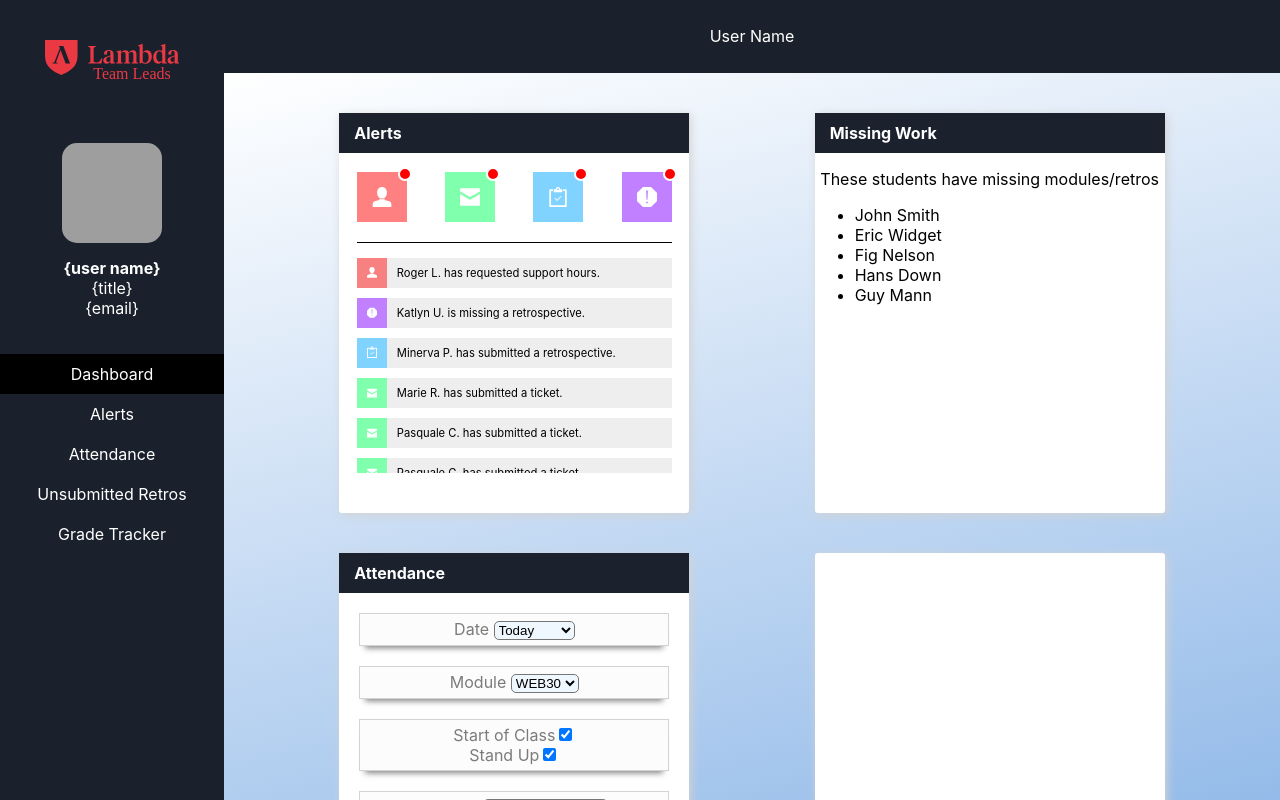
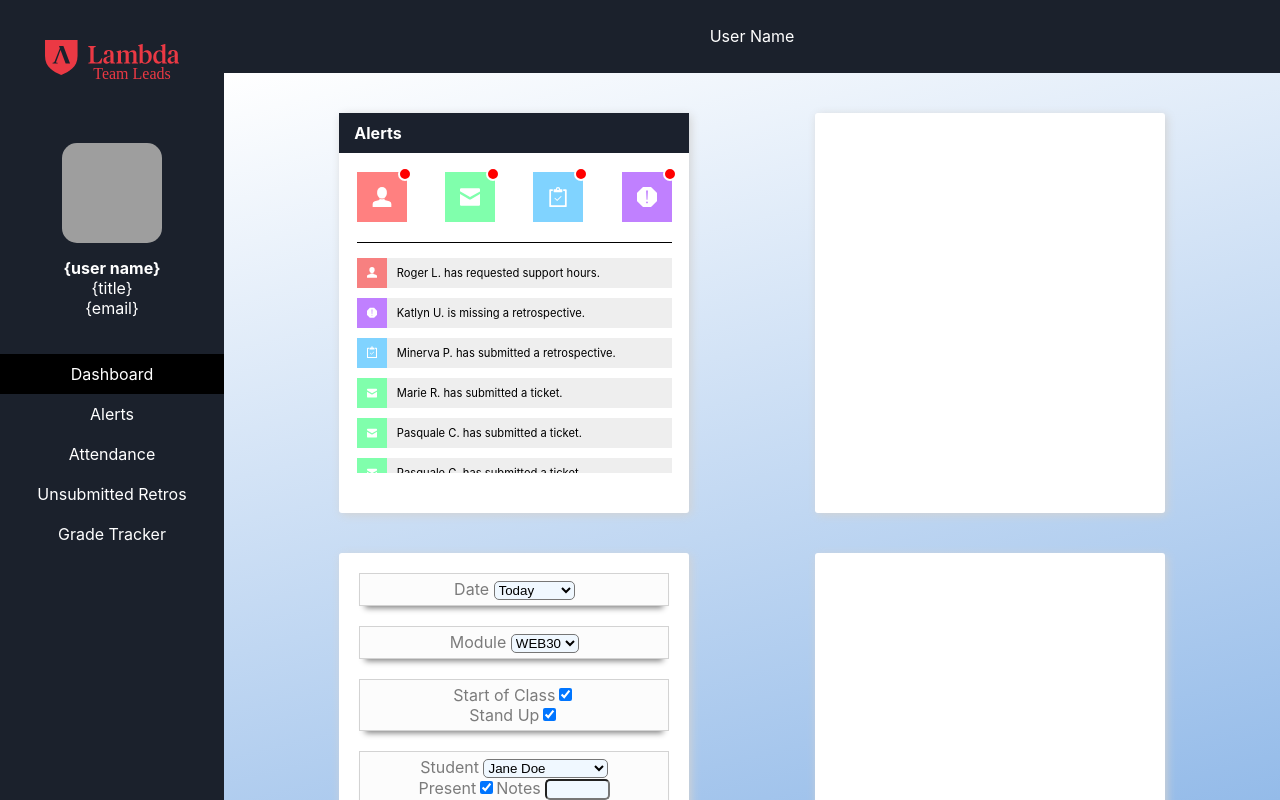
Before and after one commit to TL-Dashboard/frontend, a React (Create React App) app: page /dashboard in a window 1280 px wide. Built offline with nearby package versions, Linux system fonts and the light colour scheme; grey boxes are pictures that could not be loaded.

Commit message:
Removed MainWrap from main.js

```diff
--- a/src/components/Main/Main.js
+++ b/src/components/Main/Main.js
@@ -6,74 +6,21 @@ import {
 } from "react-router-dom";
 
 import withContext, { Provider } from '../../Context';
-import styled from "styled-components";
 
 import TileContainer from './Tiles/TileContainer';
 
 const Main = () => {
   return (
-    <MainWrap>
+    <div className='main'>
       <Router>
-        <Switch>
-          <Route exact path="/" render={props => <div {...props}>Login Page</div>} />
-          <Route path="/dashboard" render={props => <TileContainer {...props} />} />
-          <Route render={props => <h1>Page was not found.</h1>} />
-        </Switch>
+          <Switch>
+            <Route exact path="/" render={props => <div {...props}>Login Page</div>} />
+            <Route path="/dashboard" render={props => <TileContainer {...props} />} />
+            <Route render={props => <h1>Page was not found.</h1>} />
+          </Switch>
       </Router>
-    </MainWrap>
+    </div>
   );
 };
 
-const MainWrap = styled.div`
-  width: 100%;
-  height: 100%;
-  color: white;
-
-  display: flex;
-  flex-direction: column;
-  align-items: center;
-
-  background: rgb(255, 255, 255);
-  background: linear-gradient(
-    166deg,
-    rgba(255, 255, 255, 1) 0%,
-    rgba(148, 187, 233, 1) 100%
-  );
-  overflow-y: auto;
-
-  .tile-container {
-    margin-top: 20px;
-    max-width: 1368px;
-    display: flex;
-    flex-wrap: wrap;
-    justify-content: space-evenly;
-
-    .tile {
-      width: 350px;
-      height: 400px;
-
-      background-color: white;
-
-      margin-bottom: 20px;
-
-      border-radius: 3px;
-      box-shadow: 2px 2px 10px lightgray;
-
-      &__header {
-        width: 100%;
-        height: 40px;
-        color: white;
-        font-weight: bold;
-
-        background-color: #1B212D;
-
-        display: flex;
-        align-items: center;
-
-        padding-left: 15px;
-      }
-    }
-  }
-`;
-
 export default Main;
--- a/src/components/Main/Tiles/TileContainer.js
+++ b/src/components/Main/Tiles/TileContainer.js
@@ -1,25 +1,24 @@
 import React from "react";
 
-import Attendance from "../../Tiles/Attendance.js";
-import AlertTile from "../../Tiles/AlertTile.js";
-import MissingWork from "../../Tiles/MissingWork.js";
+import Attendance from "../../Tiles/Attendance";
+import AlertTile from '../../Tiles/AlertTile';
 
-import withContext, { Provider } from "../../../Context";
+import withContext, { Provider } from '../../../Context';
 
 const AlertTileWithContext = withContext(AlertTile);
 
 export default function TileContainer() {
     return (
-    <div className="tile-container">
+        <div className="main-container">
             <Tile title="Alerts">
                 <AlertTileWithContext />
             </Tile>
-      <Tile className="tile" title="Missing Work">
-        <MissingWork />
+            <Tile className="tile">
+                List of students who have not submitted most recent retro
             </Tile>
-      <Tile className="tile" title="Attendance">
+            <div className="tile">
                 <Attendance />
-      </Tile>
+            </div>
             <div className="tile">Tile</div>
             <div className="tile">Tile</div>
             <div className="tile">Tile</div>
@@ -29,9 +28,15 @@ export default function TileContainer() {
 
 const Tile = ({ children, title }) => {
     return (
-    <div className="tile">
-      {title ? <div className="tile__header">{title}</div> : null}
-      <div className="tile__body">{children}</div>
+        <div className='tile'>
+        {title ? (
+            <div className='tile__header'>
+            { title }
             </div>
-  );
-};
+        ) : (null)}
+        <div className='tile__body'>
+            {children}
+        </div>
+        </div>
+    )
+}
```
Lines whose indentation alone changed are shown as unchanged.
